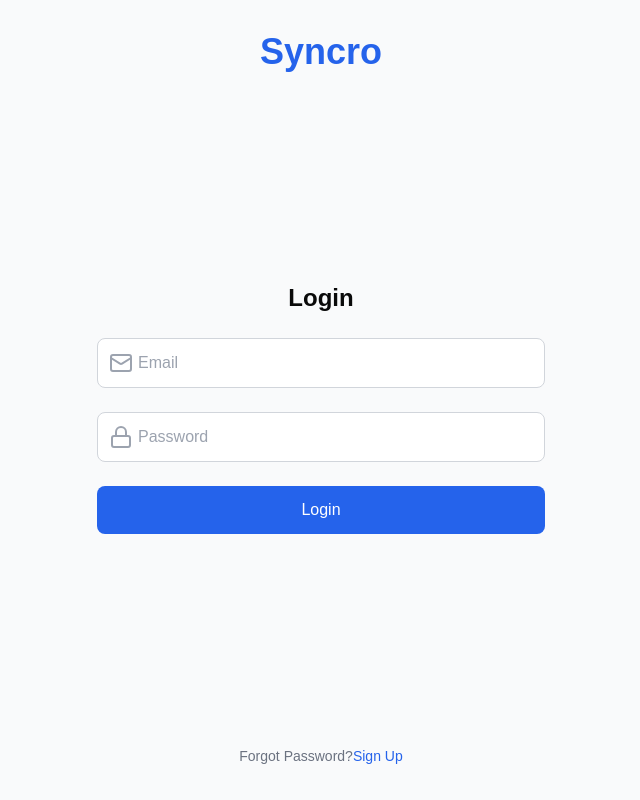
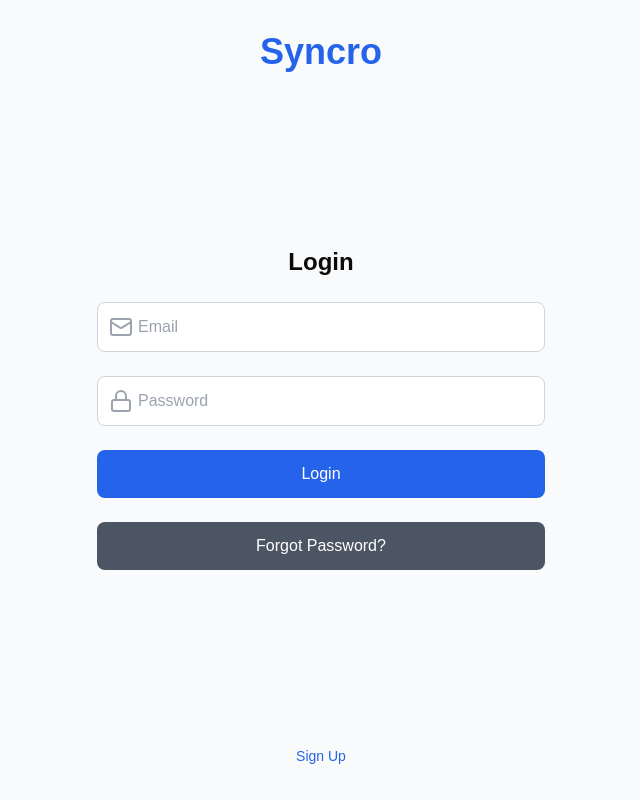
Before and after one commit to Coding-Phase/Management-System, a Next.js app: page /login in a window 1280 px wide. Shown: the whole page, without its empty margins (319-959 px from the left). Built offline with nearby package versions, Linux system fonts and the light colour scheme.

Commit message:
login api integration

```diff
--- a/package.json
+++ b/package.json
@@ -9,6 +9,7 @@
     "lint": "next lint"
   },
   "dependencies": {
+    "axios": "^1.7.7",
     "class-variance-authority": "^0.7.0",
     "clsx": "^2.1.1",
     "formik": "^2.4.6",
--- a/src/components/LoginPage.js
+++ b/src/components/LoginPage.js
@@ -3,17 +3,18 @@
 import { useFormik } from "formik";
 import { object, string } from "yup";
 import { useState } from "react";
+import axios from "axios";
 
 export default function LoginPage() {
   const [loading, setLoading] = useState(false);
+  const [error, setError] = useState("");
+  const [successMessage, setSuccessMessage] = useState("");
+
   const validationSchema = object({
     email: string()
       .email("Enter a valid email")
-			.required("Email is required")
-			.test("Invalid email address", (value) =>
-				/^[A-Z0-9._%+-]+@[A-Z0-9.-]+\.[A-Z]{2,}$/i.test(value),
-			),
-		password: string().required("Required"),
+      .required("Email is required"),
+    password: string().required("Password is required"),
   });
 
   const formik = useFormik({
@@ -23,12 +24,65 @@
     },
     validationSchema,
     onSubmit: async (values, { resetForm }) => {
-			setLoading(true);
-			console.log("🚀 - LoginPage - values:", values);
-			setLoading(false);
+      setLoading(true); // Show loading state
+      setError(""); // Clear previous errors
+      setSuccessMessage(""); // Clear success message
+
+      try {
+        // Login API call
+        const response = await axios.post("http://192.168.2.172:1337/api/auth/local", {
+          identifier: values.email, // Strapi uses 'identifier' for email/username
+          password: values.password,
+        });
+
+        // Handle successful login
+        setSuccessMessage("Login successful! Redirecting...");
+		console.log('Login successful! Redirecting...');
+        // Store the JWT token locally (if needed)
+        localStorage.setItem("jwt", response.data.jwt);
+        // Redirect to dashboard or protected page (if needed)
+        // window.location.href = "/dashboard"; // Uncomment this if you want to redirect the user
+      } catch (err) {
+        // Handle errors
+        if (err.response && err.response.data) {
+          const errorMsg = err.response.data.message[0].messages[0].message;
+          setError(errorMsg || "Login failed");
+        } else {
+          setError("Something went wrong. Please try again later.");
+        }
+      } finally {
+        setLoading(false); // Reset loading state
         resetForm();
+      }
     },
   });
+
+  // Function to handle forgot password
+  const handleForgotPassword = async (email) => {
+    if (!email) {
+      setError("Please enter your email for password recovery.");
+      return;
+    }
+
+    setLoading(true);
+    try {
+      // Forgot password API call
+      const response = await axios.post("http://192.168.2.172:1337/api/auth/forgot-password", {
+        email: email,
+      });
+
+      setSuccessMessage("Password reset link sent! Check your email.");
+    } catch (err) {
+      if (err.response && err.response.data) {
+        const errorMsg = err.response.data.message[0].messages[0].message;
+        setError(errorMsg || "Failed to send reset email.");
+      } else {
+        setError("Something went wrong. Please try again.");
+      }
+    } finally {
+      setLoading(false);
+    }
+  };
 
   return (
     <div className="flex flex-col justify-between min-h-screen px-4 py-8 bg-gray-50">
@@ -41,8 +95,11 @@
       <div className="flex flex-col max-w-md mx-auto w-full space-y-6">
         <h1 className="text-2xl font-bold text-center">Login</h1>
 
-				{/* Username / Mobile / Email Input */}
+        {/* Show success or error messages */}
+        {successMessage && <p className="text-green-500 text-center">{successMessage}</p>}
+        {error && <p className="text-red-500 text-center">{error}</p>}
 
+        {/* Email Input */}
         <div>
           {formik.touched.email && formik.errors.email && (
             <p className="text-red-500 text-xs py-1">{formik.errors.email}</p>
@@ -86,24 +143,30 @@
 
         {/* Login Button */}
         <button
-					// type="submit"
+          type="submit"
           onClick={formik.handleSubmit}
           disabled={loading}
-					className="w-full bg-blue-600 text-white py-3 rounded-lg hover:bg-blue-700">
-					Login
+          className="w-full bg-blue-600 text-white py-3 rounded-lg hover:bg-blue-700"
+        >
+          {loading ? "Logging in..." : "Login"}
+        </button>
+
+        {/* Forgot Password */}
+        <button
+          type="button"
+          onClick={() => handleForgotPassword(formik.values.email)}
+          className="w-full bg-gray-600 text-white py-3 rounded-lg hover:bg-gray-700 mt-3"
+        >
+          Forgot Password?
         </button>
       </div>
 
       {/* Footer Section */}
       <div className="text-center space-y-4">
         <a
-					href="/forgot-password"
-					className="text-sm text-gray-500 hover:text-gray-700">
-					Forgot Password?
-				</a>
-				<a
           href="/sign-up"
-					className="text-sm text-blue-600 hover:text-blue-700">
+          className="text-sm text-blue-600 hover:text-blue-700"
+        >
           Sign Up
         </a>
       </div>
```
Also changed, not shown: src/app/signup/page.js (added), 1 other file (tests, documents, lock files or other folders). Lines whose indentation alone changed are shown as unchanged.
